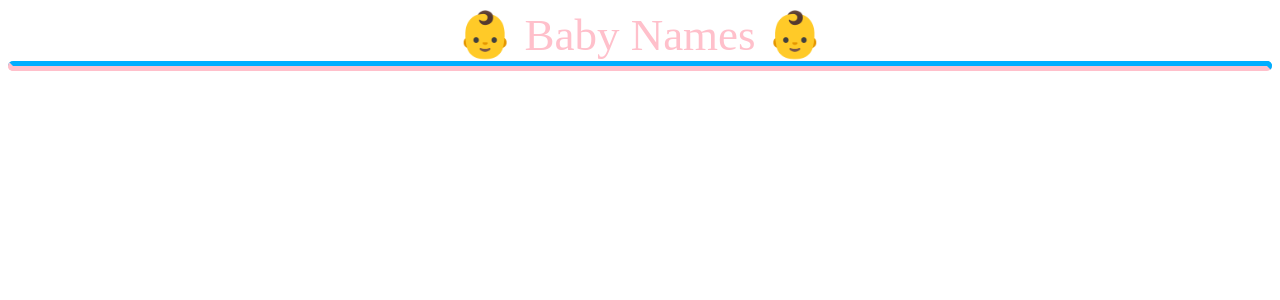
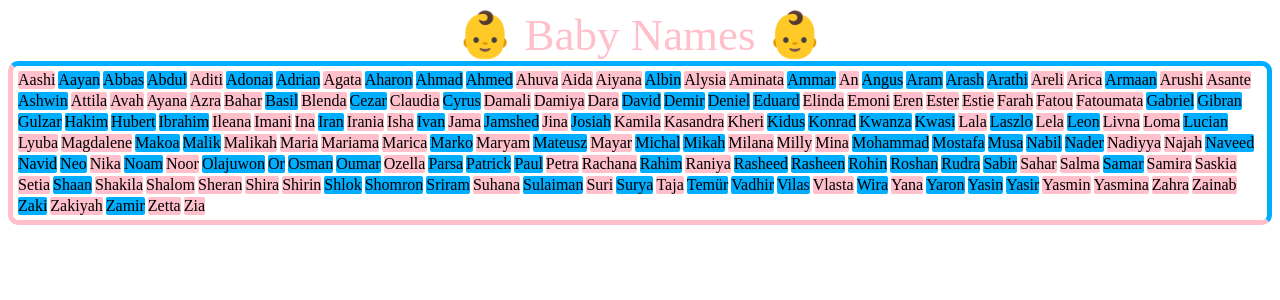
Before and after one commit to davidculemann/baby-names-react, a React (Create React App) app: page / in a window 1280 px wide. Shown: the top 300 px of the page. Built offline with nearby package versions, Linux system fonts and the light colour scheme; the HTML template or start-up script is replaced by a standard one.

Commit message:
Exercise 1 working

```diff
--- a/src/App.css
+++ b/src/App.css
@@ -5,14 +5,15 @@
 }
 
 .name-gallery {
+  padding: 5px;
   border: 5px;
   border-radius: 10px;
   border-color: rgb(0, 174, 255) rgb(0, 174, 255) pink pink;
   border-style: solid;
-  display: grid;
-  gap: 1rem;
-  grid-auto-flow: column;
-  grid-template-columns: repeat(auto-fit, minmax(min-content, 1fr));
+  display: flex;
+  flex-wrap: wrap;
+  gap: 3px 3px;
+  align-content: center;
 }
 
 .f-name {
--- a/src/component/BabyNames.tsx
+++ b/src/component/BabyNames.tsx
@@ -1,3 +1,5 @@
+import { Alphabetical } from "../utils/Alphabetical";
+
 interface IName {
   id: number;
   name: string;
@@ -5,13 +7,15 @@ interface IName {
 }
 
 export function BabyNames(names: IName[]): JSX.Element {
-  const Name = (baby: IName) => {
-    baby.sex === "f" ? (
-      <div className="f-name">{baby.name}</div>
-    ) : (
-      <div className="m-name">{baby.name}</div>
-    );
-  };
-
-  return <div className="name-gallery">{names.map((baby) => Name(baby))}</div>;
+  return (
+    <div className="name-gallery">
+      {Alphabetical(names).map((baby) =>
+        baby.sex === "f" ? (
+          <div className="f-name">{baby.name}</div>
+        ) : (
+          <div className="m-name">{baby.name}</div>
+        )
+      )}
+    </div>
+  );
 }
--- /dev/null
+++ b/src/utils/Alphabetical.ts
@@ -0,0 +1,22 @@
+interface IName {
+  id: number;
+  name: string;
+  sex: string;
+}
+
+export function Alphabetical(names: IName[]): IName[] {
+  return names.sort((a, b) => a.name.localeCompare(b.name));
+}
+
+// export function Alphabetical(names: IName[]) {
+//   function alphaSort(a: IName, b: IName) {
+//     if (a.name < b.name) {
+//       return -1;
+//     }
+//     if (a.name > b.name) {
+//       return 1;
+//     }
+//     return 0;
+//   }
+//   return names.sort(alphaSort)
+// }
--- a/src/utils/greet.ts
+++ /dev/null
@@ -1,3 +0,0 @@
-export function greet(name: string): string {
-  return `Hello, ${name}!`;
-}
```
Also changed, not shown: 2 other files (tests, documents, lock files or other folders).
